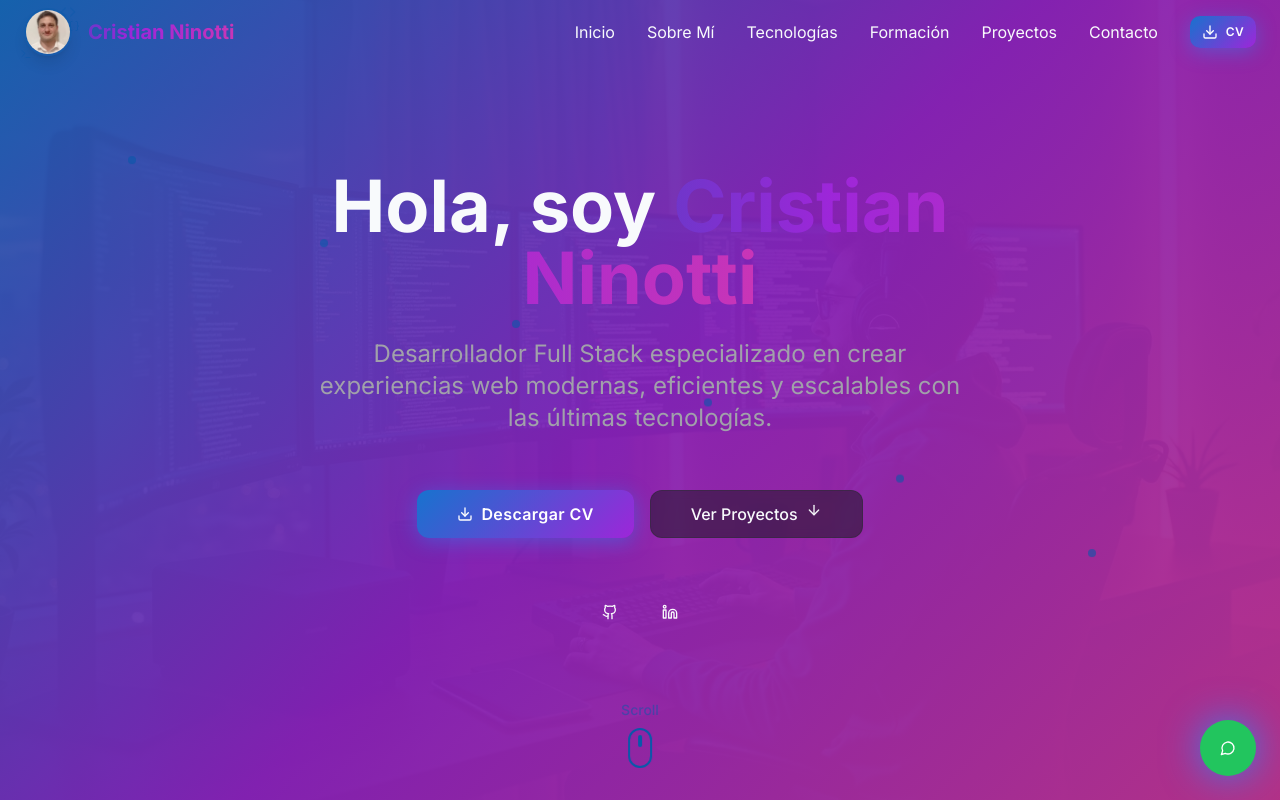
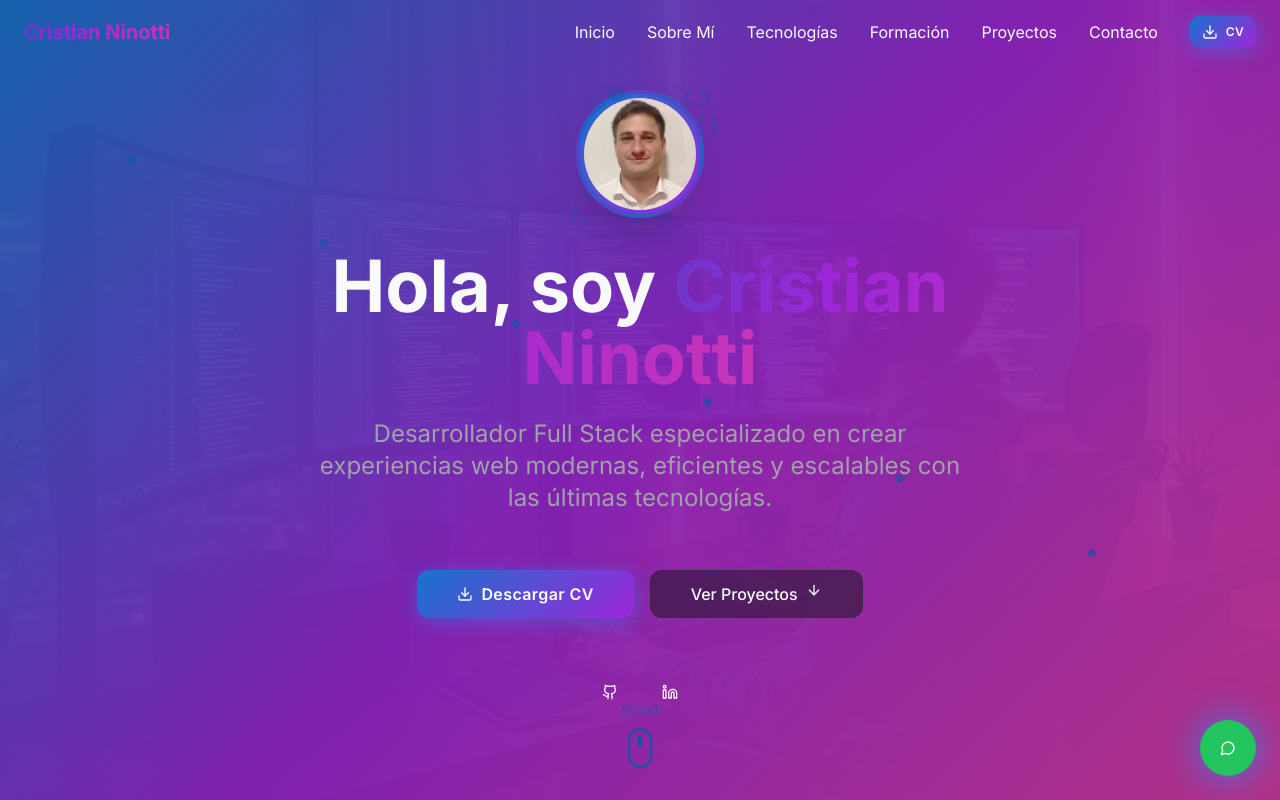
Before and after one commit to CristianNinotti/porfolio-cristian-ninotti, a React (Vite) app: page / in a window 1280 px wide. Shown: the top 800 px of the page. Built offline with nearby package versions, Linux system fonts and the light colour scheme; the HTML template or start-up script is replaced by a standard one.

Commit message:
Add profile photo to header

```diff
--- a/src/components/Hero.tsx
+++ b/src/components/Hero.tsx
@@ -1,6 +1,7 @@
 import { Button } from "@/components/ui/button";
-import { ArrowDown, Download, Github, Linkedin } from "lucide-react";
+import { ArrowDown, Download, Github, Linkedin, Code, Terminal, Braces } from "lucide-react";
 import heroImage from "@/assets/hero-bg.jpg";
+import profilePhoto from "@/assets/profile-photo.jpg";
 
 const Hero = () => {
   return (
@@ -33,6 +34,25 @@ const Hero = () => {
       {/* Content */}
       <div className="relative z-20 text-center max-w-4xl mx-auto px-6">
         <div className="space-y-6 scroll-reveal">
+          {/* Profile Photo with Code Icons */}
+          <div className="flex justify-center mb-8">
+            <div className="relative">
+              <div className="w-32 h-32 rounded-full overflow-hidden border-4 border-primary/30 shadow-2xl relative bg-gradient-primary p-1">
+                <img
+                  src={profilePhoto}
+                  alt="Cristian Ninotti"
+                  className="w-full h-full object-cover rounded-full"
+                />
+              </div>
+              {/* Floating Code Icons */}
+              <Code className="absolute -top-2 -right-2 w-8 h-8 text-primary/70 animate-pulse" />
+              <Terminal className="absolute -bottom-2 -left-2 w-6 h-6 text-primary/60 animate-pulse" style={{ animationDelay: '0.5s' }} />
+              <Braces className="absolute top-6 -right-4 w-6 h-6 text-primary/50 animate-pulse" style={{ animationDelay: '1s' }} />
+              <div className="absolute -top-1 left-8 w-4 h-4 bg-primary/40 rounded-full animate-pulse" style={{ animationDelay: '1.5s' }} />
+              <div className="absolute -bottom-1 right-8 w-3 h-3 bg-primary/30 rounded-full animate-pulse" style={{ animationDelay: '2s' }} />
+            </div>
+          </div>
+
           <h1 className="text-5xl md:text-7xl font-bold leading-tight">
             Hola, soy{" "}
             <span className="gradient-text">
--- a/src/components/Navigation.tsx
+++ b/src/components/Navigation.tsx
@@ -1,7 +1,6 @@
 import { useState, useEffect } from "react";
 import { Button } from "@/components/ui/button";
-import { Menu, X, Download, Code, Terminal, Braces } from "lucide-react";
-import profilePhoto from "@/assets/profile-photo.jpg";
+import { Menu, X, Download } from "lucide-react";
 
 const Navigation = () => {
   const [isOpen, setIsOpen] = useState(false);
@@ -41,25 +40,9 @@ const Navigation = () => {
     }`}>
       <div className="max-w-7xl mx-auto px-6">
         <div className="flex justify-between items-center h-16">
-          {/* Logo with Profile */}
-          <div className="flex items-center space-x-4">
-            <div className="relative">
-              {/* Profile Photo */}
-              <div className="w-12 h-12 rounded-full overflow-hidden border-2 border-primary/30 shadow-lg relative">
-                <img
-                  src={profilePhoto}
-                  alt="Cristian Ninotti"
-                  className="w-full h-full object-cover"
-                />
-              </div>
-              {/* Floating Code Icons */}
-              <Code className="absolute -top-1 -right-1 w-4 h-4 text-primary/70 animate-pulse" />
-              <Terminal className="absolute -bottom-1 -left-1 w-3 h-3 text-primary/60 animate-pulse" style={{ animationDelay: '0.5s' }} />
-              <Braces className="absolute top-3 -right-2 w-3 h-3 text-primary/50 animate-pulse" style={{ animationDelay: '1s' }} />
-            </div>
-            <div className="font-bold text-xl gradient-text">
-              Cristian Ninotti
-            </div>
+          {/* Logo */}
+          <div className="font-bold text-xl gradient-text">
+            Cristian Ninotti
           </div>
 
           {/* Desktop Navigation */}
```
